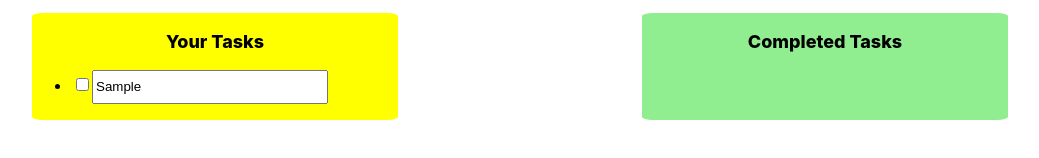
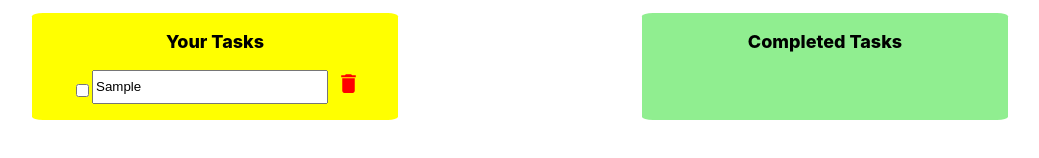
Before and after one commit to Bazee-code/Journee, a React (Create React App) app: page / in a window 1280 px wide. Both pictures are taken after typing "Sample" into the empty fields and a click on the button "Add". Shown: the part 142-300 px from the top of the page, without its empty margins (120-1159 px from the left). Built offline with nearby package versions, Linux system fonts and the light colour scheme.

Commit message:
Import and dispatch deleteTodo action on clicking delete button

```diff
--- a/src/components/ItemList.tsx
+++ b/src/components/ItemList.tsx
@@ -1,7 +1,8 @@
 import React from "react";
 import styled from "styled-components";
-import { editTodo, completeTodo } from "../todo/todoAC";
+import { editTodo, completeTodo, deleteTodo } from "../todo/todoAC";
 import { useAppDispatch, useAppSelector } from "../types";
+import { MdDelete } from 'react-icons/md'
 
 const ItemListContainer = styled.div`
   width : 30%;
@@ -15,17 +16,13 @@ const Title = styled.p`
     font-weight : 800;
 `
 const List = styled.ul`
-  // width: 100%;
   // display: flex;
-  // flex-direction: column;
   // box-sizing: border-box;
 `;
 
 const Item = styled.li`
-  // width: 100%;
-  // margin: 4px 0;
-  // display: flex;
-  // flex-direction: row;
+  display: flex;
+  flex-direction: row
 `;
 
 const ItemInput = styled.input`
@@ -35,12 +32,22 @@ const ItemInput = styled.input`
 
 const ItemCheckbox = styled.input.attrs({
   type: "checkbox",
-})``;
+})`
+  margin-top : 10px;
+`;
 
 const ItemListText = styled.p`
     text-align : center;
     font-size : 16px;
     color : grey;
+`
+const ItemDeleteButton = styled.button`
+  margin-left : 2px;
+  cursor: pointer;
+  border : none;
+  height : 28px;
+  background: none;
+  // margin-top : 10px;
 `
 
 const ItemList: React.FC = () => {
@@ -63,6 +70,9 @@ const ItemList: React.FC = () => {
                   value={item.text}
                   onChange={(e) => dispatch(editTodo(item.id, e.target.value))}
                 />
+                <ItemDeleteButton onClick={()=>dispatch(deleteTodo(item.id))}>
+                  <MdDelete size={25} color={"red"} />
+                </ItemDeleteButton>
             </Item>
               )
             }
```
